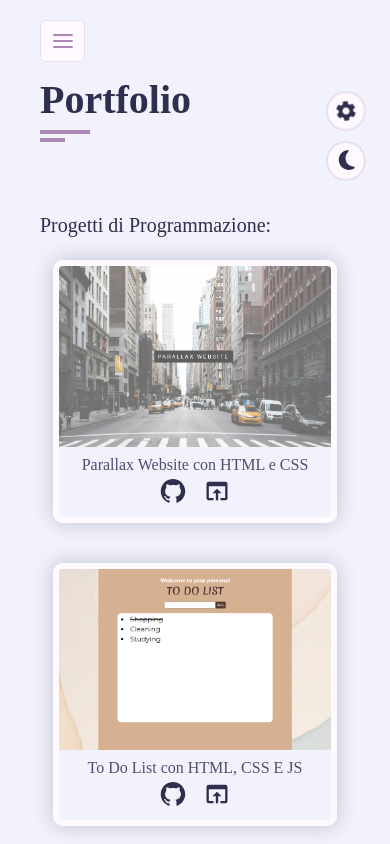
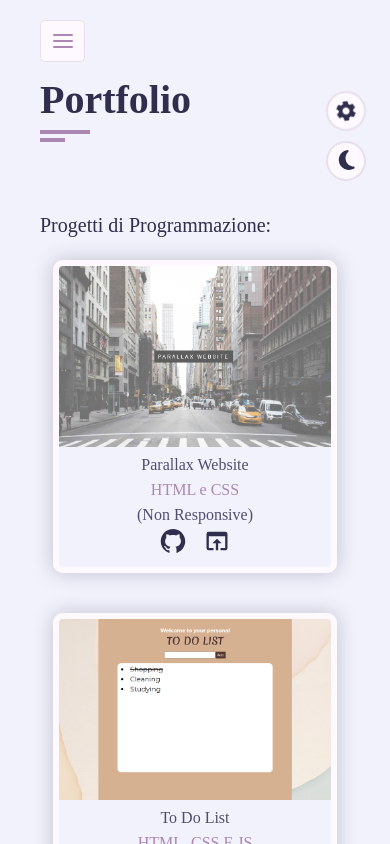
Before and after one commit to TrishaReal/PortfolioTSR, a React (Create React App) app: page /portfolio in a window 390 px wide. Built offline with nearby package versions, Linux system fonts and the light colour scheme.

Commit message:
Changed description and style of the projects

```diff
--- a/src/Components/Programmazione/Projects.js
+++ b/src/Components/Programmazione/Projects.js
@@ -35,7 +35,9 @@ function Projects() {
             <div className="sviluppo-item-inner">
               <img src={parallaxWeb} alt="" />
               <div className="overlay">
-                <p>Parallax Website con HTML e CSS</p>
+                <p>Parallax Website</p>
+                <p className="colored">HTML e CSS</p>
+                <p className="responsive">(Non Responsive)</p>
                 <div className="icons-container">
                   <AiFillGithub
                     className="icon"
@@ -56,7 +58,9 @@ function Projects() {
                 </div>
               </div>
               <div className="didascalia">
-                <p>Parallax Website con HTML e CSS</p>
+                <p>Parallax Website</p>
+                <p className="colored">HTML e CSS</p>
+                <p className="responsive">(Non Responsive)</p>
                 <div className="icons-container">
                   <AiFillGithub
                     className="icon"
@@ -83,7 +87,9 @@ function Projects() {
             <div className="sviluppo-item-inner">
               <img src={toDoList} alt="" />
               <div className="overlay">
-                <p>To Do List con HTML, CSS E JS</p>
+                <p>To Do List</p>
+                <p className="colored">HTML, CSS E JS</p>
+                <p className="responsive">(Responsive)</p>
                 <div className="icons-container">
                   <AiFillGithub
                     className="icon"
@@ -102,7 +108,9 @@ function Projects() {
                 </div>
               </div>
               <div className="didascalia">
-                <p>To Do List con HTML, CSS E JS</p>
+                <p>To Do List</p>
+                <p className="colored">HTML, CSS E JS</p>
+                <p className="responsive">(Responsive)</p>
                 <div className="icons-container">
                   <AiFillGithub
                     className="icon"
@@ -127,7 +135,9 @@ function Projects() {
             <div className="sviluppo-item-inner">
               <img src={ytImage} alt="" />
               <div className="overlay">
-                <p>Youtube Web con HTML e CSS</p>
+                <p>Youtube Web</p>
+                <p className="colored">HTML e CSS</p>
+                <p className="responsive">(Non Responsive)</p>
                 <div className="icons-container">
                   <AiFillGithub
                     className="icon"
@@ -146,7 +156,9 @@ function Projects() {
                 </div>
               </div>
               <div className="didascalia">
-                <p>Youtube Web con HTML e CSS</p>
+                <p>Youtube Web</p>
+                <p className="colored">HTML e CSS</p>
+                <p className="responsive">(Non Responsive)</p>
                 <div className="icons-container">
                   <AiFillGithub
                     className="icon"
@@ -171,7 +183,9 @@ function Projects() {
             <div className="sviluppo-item-inner">
               <img src={whatsappImage} alt="" />
               <div className="overlay">
-                <p>Whatsapp: HTML, CSS e JAVASCPRIT</p>
+                <p>Whatsapp Web</p>
+                <p className="colored"> HTML, CSS e JS</p>
+                <p className="responsive">(Non Responsive)</p>
                 <div className="icons-container">
                   <AiFillGithub
                     className="icon"
@@ -190,7 +204,9 @@ function Projects() {
                 </div>
               </div>
               <div className="didascalia">
-                <p>Whatsapp: HTML, CSS e JAVASCPRIT</p>
+                <p>Whatsapp Web</p>
+                <p className="colored"> HTML, CSS e JS</p>
+                <p className="responsive">(Non Responsive)</p>
                 <div className="icons-container">
                   <AiFillGithub
                     className="icon"
@@ -215,7 +231,9 @@ function Projects() {
             <div className="sviluppo-item-inner">
               <img src={vacation} alt="" />
               <div className="overlay">
-                <p>Slider Pacchetti Vacanze con React.js</p>
+                <p>Slider Pacchetti Vacanze</p>
+                <p className="colored"> REACT.JS</p>
+                <p className="responsive">(Responsive)</p>
                 <div className="icons-container">
                   <AiFillGithub
                     className="icon"
@@ -232,7 +250,9 @@ function Projects() {
                 </div>
               </div>
               <div className="didascalia">
-                <p>Slider Pacchetti Vacanze con React.js</p>
+                <p>Slider Pacchetti Vacanze</p>
+                <p className="colored">REACT.JS</p>
+                <p className="responsive">(Responsive)</p>
                 <div className="icons-container">
                   <AiFillGithub
                     className="icon"
@@ -255,7 +275,9 @@ function Projects() {
             <div className="sviluppo-item-inner">
               <img src={colors} alt="" />
               <div className="overlay">
-                <p>Color-Grading con React.js</p>
+                <p>Color-Grading</p>
+                <p className="colored">REACT.JS</p>
+                <p className="responsive">(Responsive)</p>
                 <div className="icons-container">
                   <AiFillGithub
                     className="icon"
@@ -274,7 +296,9 @@ function Projects() {
                 </div>
               </div>
               <div className="didascalia">
-                <p>Color-Grading con React.js</p>
+                <p>Color-Grading</p>
+                <p className="colored">REACT.JS</p>
+                <p className="responsive">(Responsive)</p>
                 <div className="icons-container">
                   <AiFillGithub
                     className="icon"
@@ -299,7 +323,9 @@ function Projects() {
             <div className="sviluppo-item-inner">
               <img src={iceCreamWeb} alt="" />
               <div className="overlay">
-                <p>Menu di Gelati divise per categorie con React.js</p>
+                <p>Menu di Gelati divise per categorie</p>
+                <p className="colored">REACT.JS</p>
+                <p className="responsive">(Responsive)</p>
                 <div className="icons-container">
                   <AiFillGithub
                     className="icon"
@@ -318,7 +344,9 @@ function Projects() {
                 </div>
               </div>
               <div className="didascalia">
-                <p>Menu di Gelati divise per categorie con React.js</p>
+                <p>Menu di Gelati divise per categorie</p>
+                <p className="colored">REACT.JS</p>
+                <p className="responsive">(Responsive)</p>
                 <div className="icons-container">
                   <AiFillGithub
                     className="icon"
@@ -343,7 +371,9 @@ function Projects() {
             <div className="sviluppo-item-inner">
               <img src={wkImage} alt="" />
               <div className="overlay">
-                <p>Il mio primo sito creato con React.js</p>
+                <p>Il mio primo sito intero</p>
+                <p className="colored">REACT.JS</p>
+                <p className="responsive">(Responsive)</p>
                 <div className="icons-container">
                   <AiFillGithub
                     className="icon"
@@ -362,7 +392,9 @@ function Projects() {
                 </div>
               </div>
               <div className="didascalia">
-                <p>Il mio primo sito creato con React.js</p>
+                <p>Il mio primo sito intero</p>
+                <p className="colored">REACT.JS</p>
+                <p className="responsive">(Responsive)</p>
                 <div className="icons-container">
                   <AiFillGithub
                     className="icon"
@@ -387,7 +419,9 @@ function Projects() {
             <div className="sviluppo-item-inner">
               <img src={pickMe} alt="" />
               <div className="overlay">
-                <p>Pick-Me Website con React.js e Redux</p>
+                <p>Pick-Me Website</p>
+                <p className="colored">REACT.JS e REDUX TOOLKIT</p>
+                <p className="responsive">(Responsive)</p>
                 <div className="icons-container">
                   <AiFillGithub
                     className="icon"
@@ -398,7 +432,9 @@ function Projects() {
                 </div>
               </div>
               <div className="didascalia">
-                <p>Pick-Me Website con React.js e Redux</p>
+                <p>Pick-Me Website</p>
+                <p className="colored">REACT.JS e REDUX TOOLKIT</p>
+                <p className="responsive">(Responsive)</p>
                 <div className="icons-container">
                   <AiFillGithub
                     className="icon"
--- a/src/Components/Programmazione/style.css
+++ b/src/Components/Programmazione/style.css
@@ -61,6 +61,15 @@
   padding: 0 20px;
 }
 
+.row-container .sviluppo-item .sviluppo-item-inner .overlay p.colored {
+  color: var(--skin-color);
+  font-weight: 600;
+}
+
+.row-container .sviluppo-item .sviluppo-item-inner .overlay p.responsive {
+  font-size: 17px;
+}
+
 .row-container .sviluppo-item .sviluppo-item-inner .overlay .icons-container {
   margin-top: 15px;
 }
@@ -115,6 +124,10 @@
     text-align: center;
   }
 
+  .row-container .sviluppo-item .sviluppo-item-inner .didascalia p.colored {
+    color: var(--skin-color);
+  }
+
   .row-container
     .sviluppo-item
     .sviluppo-item-inner
```
